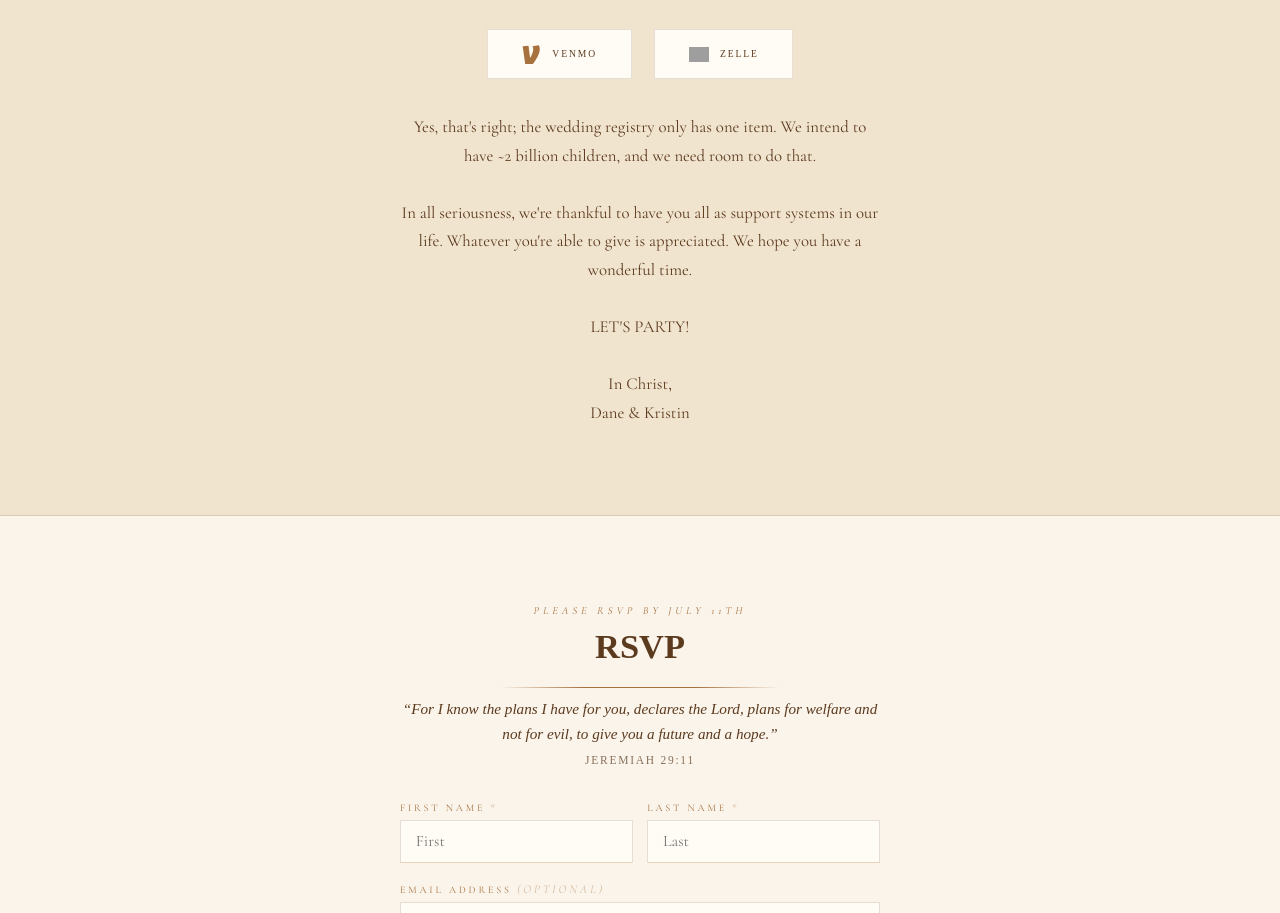
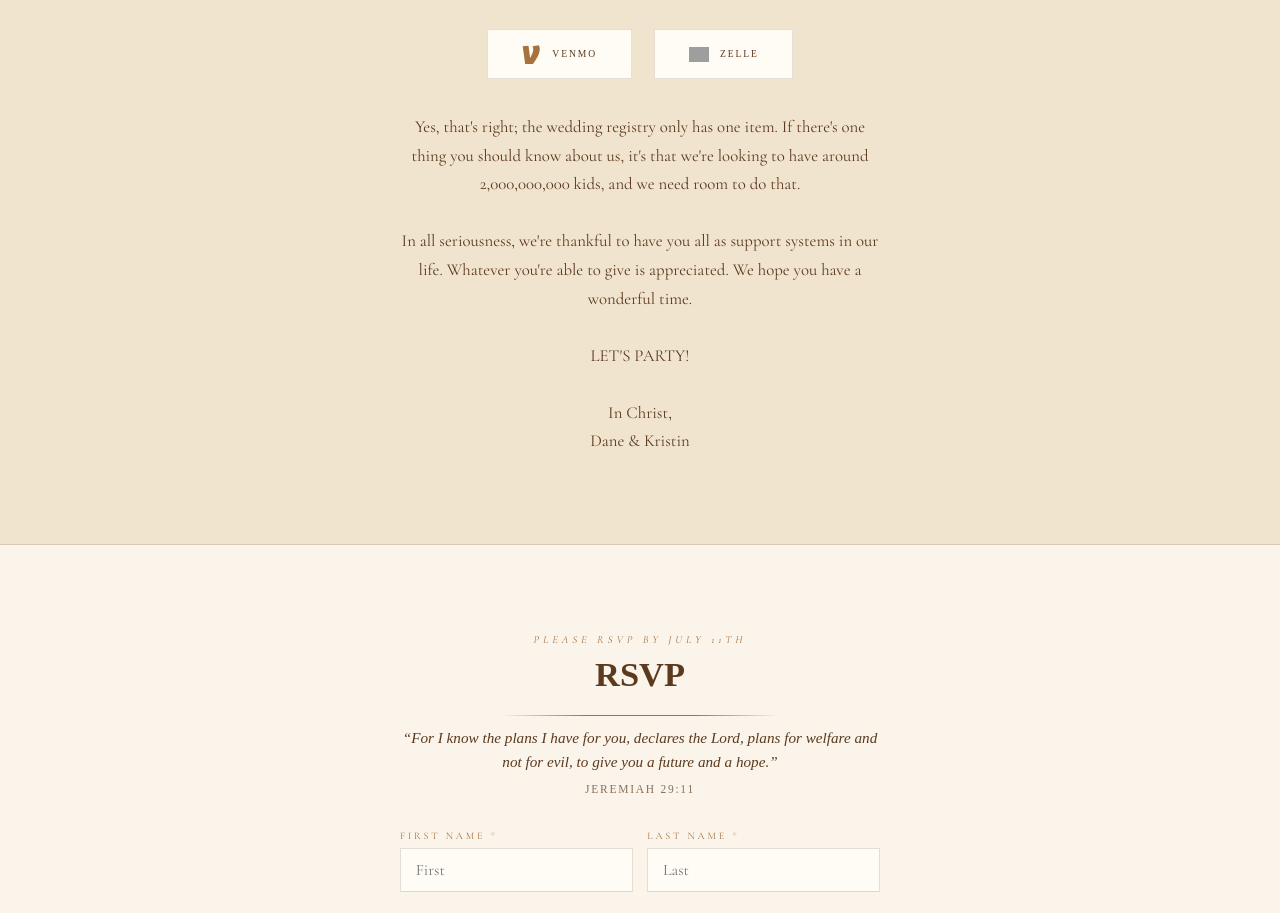
Before and after one commit to danehobrecht/www.daneandkristin.com, a plain HTML site: page index.html in a window 1280 px wide. Shown: the part 4167-5080 px from the top of the page. Drawn offline with nearby package versions, Linux system fonts and the light colour scheme; grey boxes are pictures that could not be loaded; a web font is replaced by a local one.

Commit message:
Updated message.

```diff
--- a/index.html
+++ b/index.html
@@ -443,7 +443,7 @@ footer .loc{font-size:.6rem;letter-spacing:.2em;opacity:.3;text-transform:upperc
       <p style="font-family:'Rye',serif;font-size:.55rem;letter-spacing:.2em;text-transform:uppercase;color:var(--brown-lt);margin-bottom:.5rem;">Send via Zelle to</p>
       <p style="font-family:'Cormorant Garamond',serif;font-size:1.15rem;color:var(--brown);">Kristin &middot; <a href="tel:+16572033218" style="color:var(--brown);text-decoration:none;border-bottom:1px solid var(--cream);">+1 (657) 203-3218</a></p>
     </div>
-    <p class="reveal d4" style="font-family:'Cormorant Garamond',serif;font-size:1.05rem;color:var(--brown);max-width:480px;margin:0.64rem auto 0;line-height:1.7;text-align:center;">Yes, that's right; the wedding registry only has one item. We intend to have ~2 billion children, and we need room to do that.<br><br>In all seriousness, we're thankful to have you all as support systems in our life. Whatever you're able to give is appreciated. We hope you have a wonderful time.<br><br>LET'S PARTY!<br><br>In Christ,<br>Dane &amp; Kristin</p>
+    <p class="reveal d4" style="font-family:'Cormorant Garamond',serif;font-size:1.05rem;color:var(--brown);max-width:480px;margin:0.64rem auto 0;line-height:1.7;text-align:center;">Yes, that's right; the wedding registry only has one item. If there's one thing you should know about us, it's that we're looking to have around 2,000,000,000 kids, and we need room to do that.<br><br>In all seriousness, we're thankful to have you all as support systems in our life. Whatever you're able to give is appreciated. We hope you have a wonderful time.<br><br>LET'S PARTY!<br><br>In Christ,<br>Dane &amp; Kristin</p>
   </div>
 </div>
 
```
